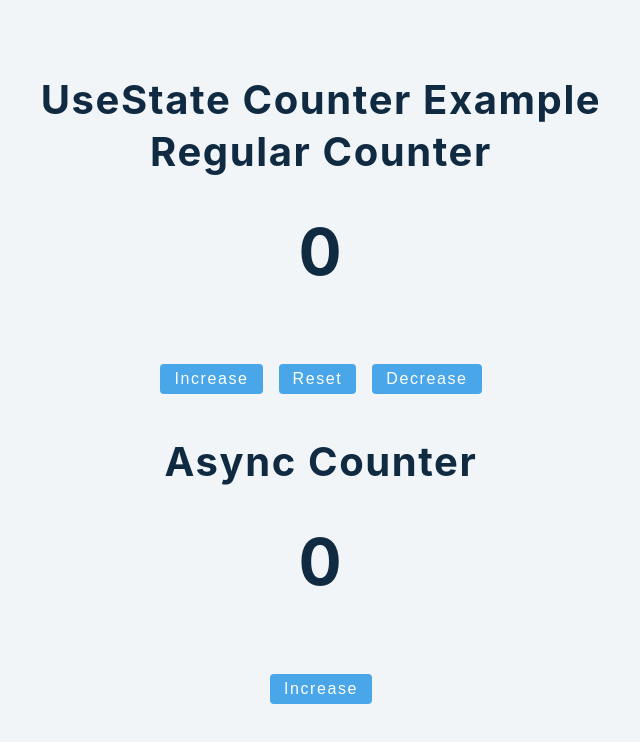
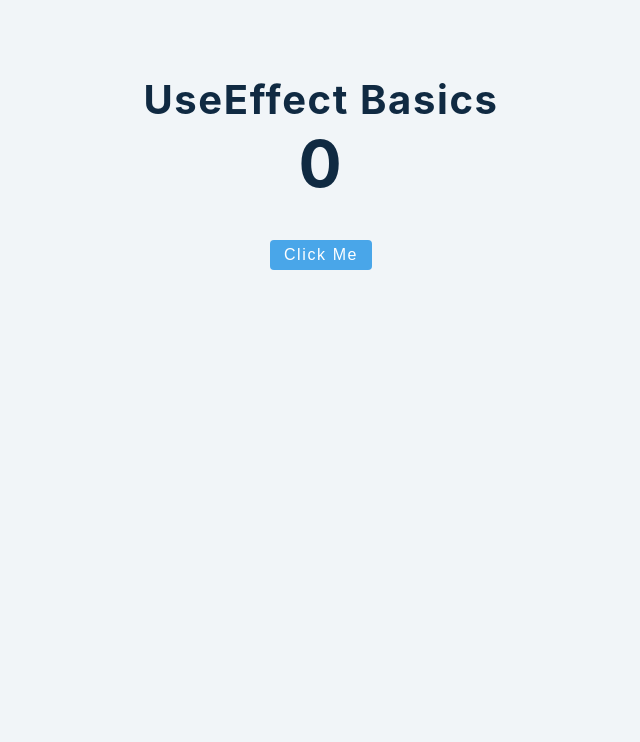
Before and after one commit to viktishchenko/start-react, a React (Create React App) app in the folder advanced/: page / in a window 1280 px wide. Shown: the top 742 px of the page, without its empty margins (319-959 px from the left). Built offline with nearby package versions, Linux system fonts and the light colour scheme.

Commit message:
feat: add useEffect basics

```diff
--- a/advanced/src/App.js
+++ b/advanced/src/App.js
@@ -7,7 +7,9 @@ import React from "react";
 // import Setup from "./tutorial/1-useState/projects/2-useState-basic"; // :>> 2-nd tutor
 // import Setup from "./tutorial/1-useState/projects/3-useState-array"; :>> 3-rd tutor
 // import Setup from "./tutorial/1-useState/projects/4-useState-object"; // :>> 4-th tutor
-import Setup from "./tutorial/1-useState/projects/5-useState-counter";
+// import Setup from "./tutorial/1-useState/projects/5-useState-counter"; :>> 5-th tutor
+
+import Setup from "./tutorial/2-useEffect/projects/1-useEffect-basics";
 
 function App() {
   return (
--- a/advanced/src/tutorial/1-useState/projects/3-useState-array.js
+++ b/advanced/src/tutorial/1-useState/projects/3-useState-array.js
@@ -1,5 +1,5 @@
 /**
- * imrc → rafce
+ * imrs → rafce
  */
 
 import React from "react"; // we can use {useState} here instead of React.useState([]) down below
--- a/advanced/src/tutorial/2-useEffect/projects/1-useEffect-basics.js
+++ b/advanced/src/tutorial/2-useEffect/projects/1-useEffect-basics.js
@@ -0,0 +1,48 @@
+/**
+ * by default runs after every re-render
+ * cleanup function
+ *
+ * second parametr (
+ * array or list of dependences
+ * see down below ↓
+ * !!!empty array → only initial render!!!
+ * )
+ *
+ * imrse / rafce
+ */
+
+import React, { useState, useEffect } from "react";
+//nfn anfn met
+const UseEffectBasics = () => {
+  const [value, setValue] = useState(0);
+
+  useEffect(() => {
+    console.log("render useEffect"); // :>> run second after every re-render
+    if (value >= 1) {
+      document.title = `New Messages (${value})`;
+    }
+  }, [value]);
+
+  useEffect(() => {
+    console.log("Hello,World!");
+  }, []);
+
+  console.log("render component"); // :>> run first
+
+  return (
+    <div>
+      <h2>useEffect basics</h2>
+      <h1>{value}</h1>
+      <button
+        className='btn'
+        onClick={() => {
+          setValue(value + 1);
+        }}
+      >
+        click me
+      </button>
+    </div>
+  );
+};
+
+export default UseEffectBasics;
```
Also changed, not shown: advanced/src/tutorial/1-useState/projects/2-useState-basic.js (+8 -1 lines), advanced/src/assets/useEffect/Screenshot-1.png (added), advanced/src/tutorial/2-useEffect/README.md.
